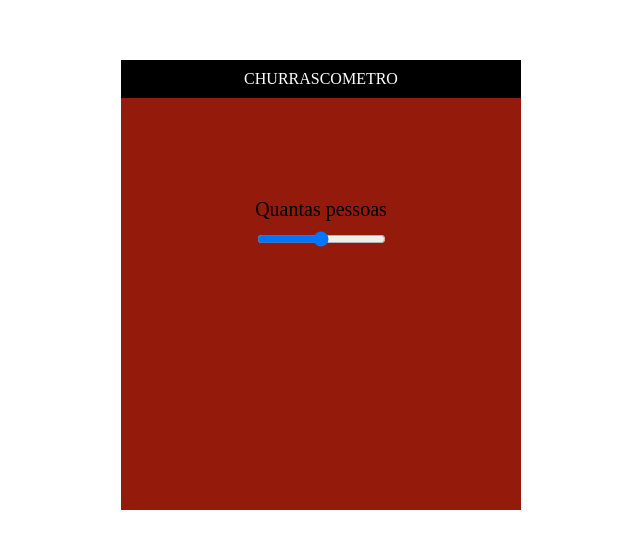
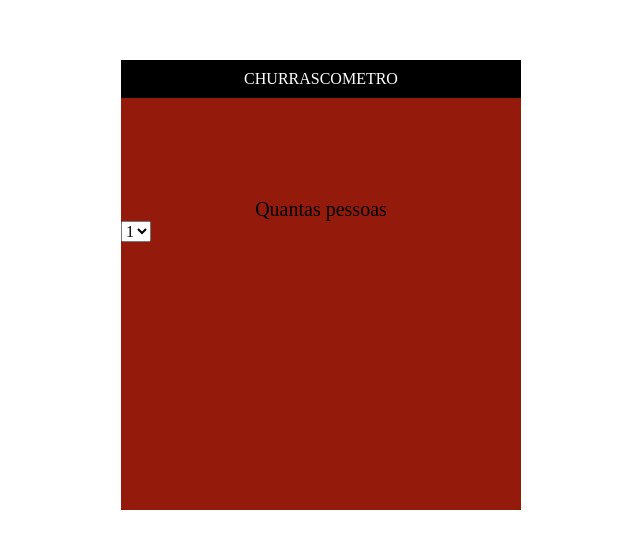
Before and after one commit to enniohenrique/churrascometro, a plain HTML site: page index.html in a window 1280 px wide. Shown: the part 115-664 px from the top of the page, without its empty margins (319-959 px from the left). Drawn offline with Linux system fonts and the light colour scheme.

Commit message:
Update index.html

```diff
--- a/index.html
+++ b/index.html
@@ -34,7 +34,7 @@
             <p>Quantas pessoas</p>
         </div>
 
-        <!--<div class="pessoas">
+        <div class="pessoas">
         <select name="num_pessoas" id="num_pessoas">
 
             <option value="1">1</option>
@@ -45,12 +45,9 @@
             <option value="6">6</option>
 
         </select>
-    </div>-->
+    </div>
 
-<div class="num_pessoas">
-    <input type="range" id="temperatura" min="0" max="100">
-    <span id="temp"></span>
-</div>
+
 
 
     </div>
```
